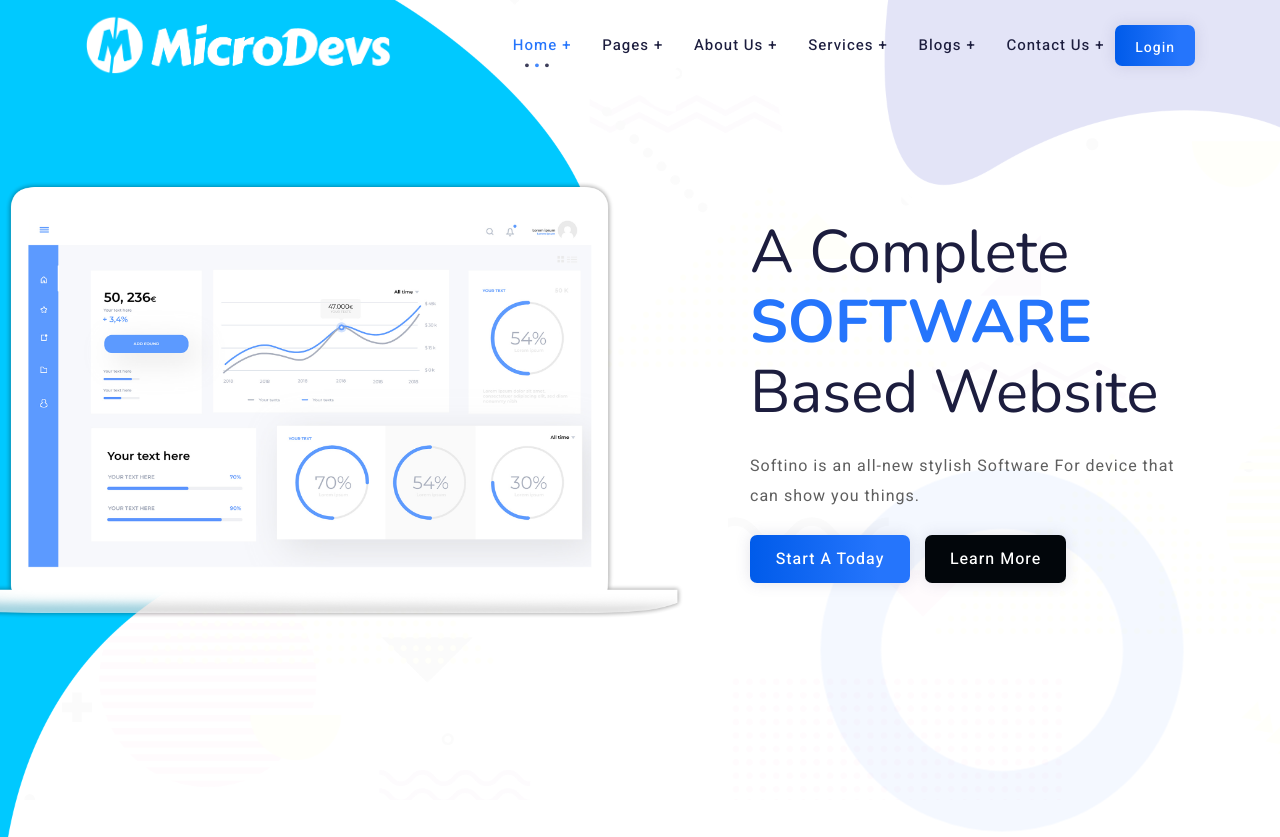
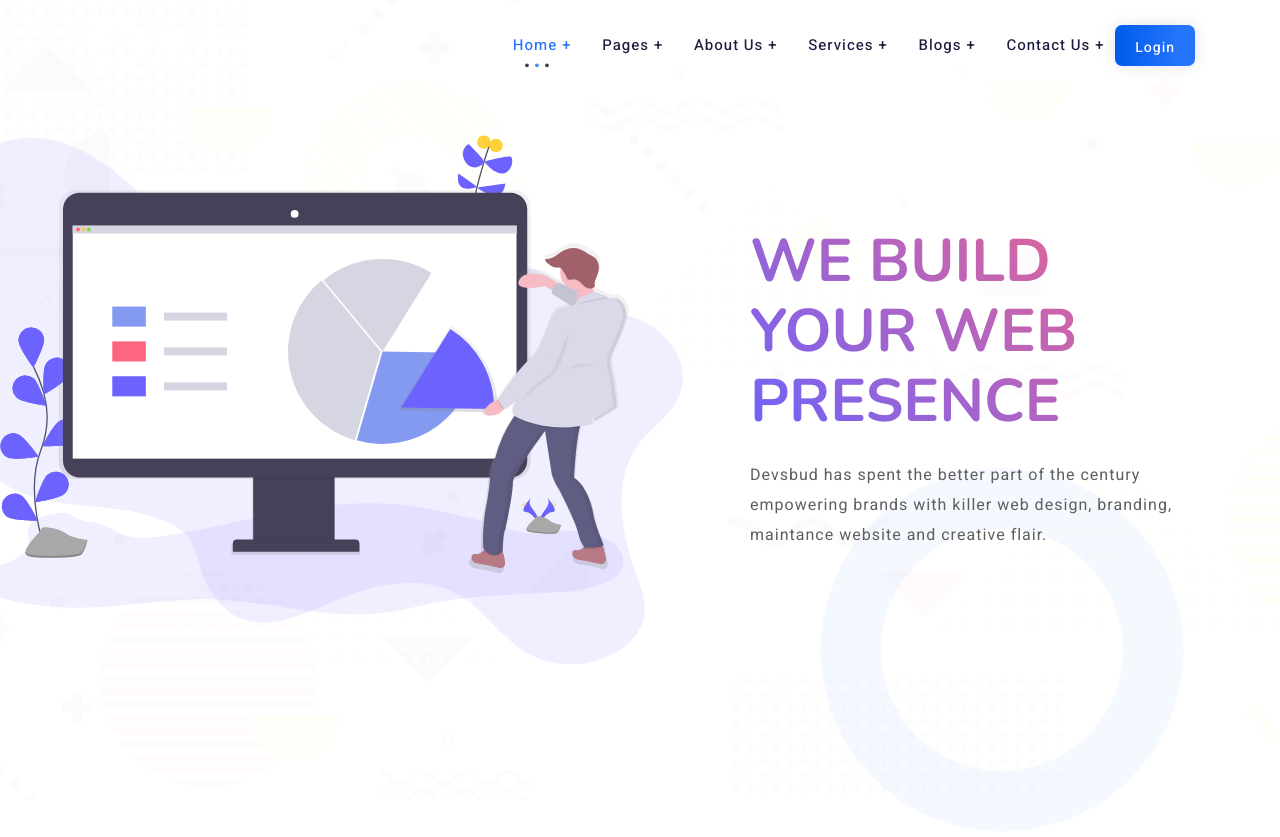
Before and after one commit to rasel1156/devsbud, a website with bundled scripts: page devsbud.html in a window 1280 px wide. Shown: the top 837 px of the page. Built offline with nearby package versions, Linux system fonts and the light colour scheme; animation ran at ten frames a second; a web font is replaced by a local one.

Commit message:
Home page slider part design fix

```diff
--- a/assets/style.scss
+++ b/assets/style.scss
@@ -1580,5 +1580,33 @@ iframe {
   opacity: 0.050;
 }
 
+
+
+// devsbud custom  style
+.featured-item.style-2:hover,
+.price-table:hover {
+  box-shadow: 0px 0px 15px 0px rgba(0, 0, 0, 0.2) !important;
+}
+
+a.icon-btn.mt-4 {
+  display: none;
+}
+
+.color-heading {
+  background: linear-gradient(45deg, #6c63fc, #fc6581);
+  background-clip: text i !important;
+  color: transparent;
+  -webkit-background-clip: text !important;
+  -moz-background-clip: text !important;
+  -o-background-clip: text !important;
+
+}
+
+.img-side img.img-center {
+  width: 100%;
+  height: auto;
+}
+
+
 // responsive css
-@import 'responsive'
+@import 'responsive';
--- a/devsbud.html
+++ b/devsbud.html
@@ -170,33 +170,25 @@
     <!--hero section start-->
 
     <section class="fullscreen-banner banner p-0" data-bg-img="images/pattern/01.png">
-      <div class="hero-bg">
-        <img class="img-fluid" src="images/bg/04.png" alt="">
-      </div>
+
       <div class="align-center p-0">
         <div class="container-fluid">
           <div class="row">
             <div class="col-lg-7 col-md-12 img-side">
-              <img class="img-center" src="images/mackbook/01.png" alt="">
+              <img class="img-center" src="images/svg/04.svg" alt="">
             </div>
           </div>
         </div>
         <div class="container">
           <div class="row align-items-center">
             <div class="col-lg-5 col-md-12 md-mt-5 ml-auto">
-              <h1 class="mb-4 font-weight-normal wow fadeInUp" data-wow-duration="1.5s">A Complete <span
-                  class="font-weight-bold text-uppercase">Software</span> Based Website</h1>
-              <p class="lead mb-4 wow fadeInUp" data-wow-duration="2s" data-wow-delay="0.3s">Softino is an all-new
-                stylish Software For device that can show you things.</p>
-              <a class="btn btn-theme wow fadeInUp" data-wow-duration="3s" data-wow-delay="0.5s" href="#"
-                data-text="Start A Today"> <span>S</span><span>t</span><span>a</span><span>r</span><span>t</span>
-                <span> </span><span>A</span> <span>
-                </span><span>T</span><span>o</span><span>d</span><span>a</span><span>y</span>
-              </a>
-              <a class="btn btn-dark wow fadeInUp" data-wow-duration="3s" data-wow-delay="0.5s" href="#"
-                data-text="Learn More"> <span>L</span><span>e</span><span>a</span><span>r</span><span>n</span>
-                <span> </span><span>M</span><span>o</span><span>r</span><span>e</span>
-              </a>
+              <h1 class="mb-4 font-weight-bold wow fadeInUp color-heading" data-wow-duration="1.5s">
+                WE BUILD YOUR WEB PRESENCE
+              </h1>
+              <p class="lead mb-4 wow fadeInUp" data-wow-duration="2s" data-wow-delay="0.3s">Devsbud has spent the
+                better part of the century empowering brands with killer web design, branding, maintance website and
+                creative flair.</p>
+
             </div>
           </div>
         </div>
@@ -266,7 +258,7 @@
 
 
         <div class="container-fluid">
-          <div class="row custom-mt-10 z-index-1 md-mt-0">
+          <div class="row  z-index-1 md-mt-0">
             <div class="col-md-12">
               <div class="owl-carousel owl-theme" data-dots="false" data-items="4" data-lg-items="3" data-md-items="2"
                 data-sm-items="1" data-autoplay="true">
@@ -544,7 +536,6 @@
           </div>
         </div>
       </section>
-
       <!--testimonial end-->
 
 
```
Also changed, not shown: css/style.css.
